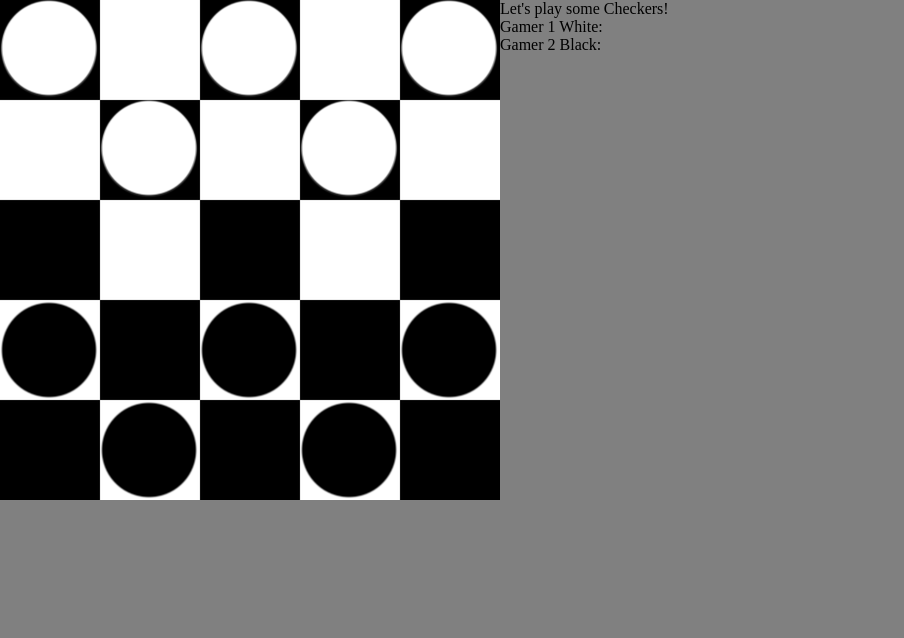
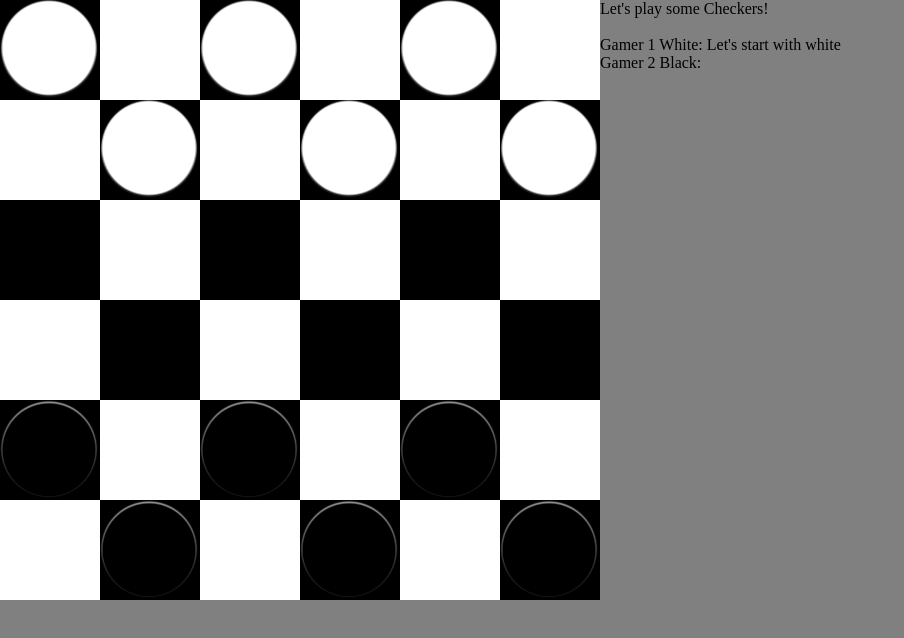
Before and after one commit to alitsiya/checkers, a plain HTML site: page index.html in a window 1280 px wide. Shown: the whole page, without its empty margins (0-904 px from the left). Drawn offline with nearby package versions, Linux system fonts and the light colour scheme.

Commit message:
Deleted and renamed

```diff
--- a/index.html
+++ b/index.html
@@ -11,58 +11,141 @@
     <div class="container">
         <div class="row">
             <div class="col-1">
-                <div class="chessboard">
-                </div>
+                <div class="chessboard"></div>
             </div>
             <div class="col-2">
                 <div>Let's play some Checkers!</div>
-                <div>Gamer 1 White: </div>
-                <div>Gamer 2 Black: </div>
+                <br>
+                <div id='gamerwhite'>Gamer 1 White: Let's start with white</div>
+                <div id='gamerblack'>Gamer 2 Black: </div>
+                <div id="message"></div>
             </div>
         </div>
     </div>
     <script src="https://code.jquery.com/jquery-2.1.1.js"></script>
     <script>
-    $('.chessboard').html('<img src="white.png" alt="" id="w1"><img src="white.png" alt="" id="w2"><img src="white.png" alt="" id="w3"><img src="white.png" alt="" id="w4"><img src="white.png" alt="" id="w5"><img src="black.png" alt="" id="b1"><img src="black.png" alt="" id="b2"><img src="black.png" alt="" id="b3"><img src="black.png" alt="" id="b4"><img src="black.png" alt="" id="b5">')
-/*initial setting of the Board */
-    var board = [{
-        name: 'img#w1',top: 0,left: 0},
-        {
-        name: 'img#w2',top: 0,left: 200
-    }, {
-        name: 'img#w3',top: 0,left: 400
-    }, {
-        name: 'img#w4',top: 100,left: 100
-    }, {
-        name: 'img#w5',top: 100,left: 300
-    }, {
-        name: 'img#b1',top: 400,left: 100
-    }, {
-        name: 'img#b2',top: 400,left: 300
-    }, {
-        name: 'img#b3',top: 300,left: 0
-    }, {
-        name: 'img#b4',top: 300,left: 200
-    }, {
-        name: 'img#b5',top: 300,left: 400
-    }]
+    /*initial setting of the Board */
+    var create_board = function(size, checkers_lines) {
+        var board = [];
+        for (var i = 0; i < size; i++) {
+            board.push([]);
+            for (var j = 0; j < size; j++) {
+                var color = 'black';
+                if ((i + j) % 2 === 1) {
+                    color = 'white';
+                }
+                board[i].push({
+                    name: 'cell' + i + j,
+                    color: color,
+                    top: i * 100,
+                    left: j * 100,
+                    checkercolor: '',
+                    checkername: ''
+                });
+            }
+        }
+        var checkercount = 0;
+        for (var i = 0; i < checkers_lines; i++) {
+            for (var j = 0; j < size; j++) {
+                if (board[i][j].color === 'black') {
+                    checkercount++;
+                    board[i][j].checkercolor = 'white';
+                    board[i][j].checkername = 'checker' + checkercount;
+                }
+            }
+        }
+        for (var i = size - checkers_lines; i < size; i++) {
+            for (var j = 0; j < size; j++) {
+                if (board[i][j].color === 'black') {
+                    checkercount++;
+                    board[i][j].checkercolor = 'black';
+                    board[i][j].checkername = 'checker' + checkercount;
+                }
+            }
+        }
+        return board;
+    }
+    var board = create_board(6, 2);
+    //console.log(board);
+    var draw_board = function(board) {
+        for (var i = 0; i < board.length; i++) {
+            for (var j = 0; j < board[i].length; j++) {
+                $('.chessboard').append('<div id="' + board[i][j].name + '"></div>');
 
-    for (var i=0; i < board.length; i++) {
-    	$(board[i].name).css({top: board[i].top, left: board[i].left});
+                $('div#' + board[i][j].name).css({
+                    top: board[i][j].top,
+                    left: board[i][j].left,
+                    'background-color': board[i][j].color,
+                    width: 100,
+                    height: 100,
+                    position: 'absolute',
+                    'z-index': 1
+                });
+                console.log($('div#' + board[i][j].name));
+                if (board[i][j].checkercolor != '') {
+                    $('.chessboard').append('<img src="' + board[i][j].checkercolor + '.png" id="' + board[i][j].checkername + '"/> ');
+                    $('img#' + board[i][j].checkername).css({
+                        top: board[i][j].top,
+                        left: board[i][j].left,
+                        position: 'absolute',
+                        'z-index': 2
+                    });
+                }
+            }
+        }
     }
-    console.log("Board length " + board.length)
+    draw_board(board);
+
+    var divchangegamer = function(turn) {
+        $('#gamerwhite').text('Gamer 1 White: ');
+        $('#gamerblack').text('Gamer 2 Black: ');
+        var str = '#gamer' + turn;
+        console.log(str);
+        $(str).append("Now it's your turn!");
+    }
+
+    var clicki = -1;
+    var clickj = -1;
+    var turn = 'white';
+    var click_on_board = function() {
+        var i = Math.floor(event.pageY / 100);
+        var j = Math.floor(event.pageX / 100);
+        if (clicki === -1) {
+            console.log(event.pageX, event.pageY, !!event.which);
+            $('#message').text('');
+            if (board[i][j].checkername != '' && board[i][j].checkercolor === turn) {
+                clicki = i;
+                clickj = j;
+
+                $('div#' + board[i][j].name).css('background-color', 'blue');
+            } else {
+                $('#message').text('You chose empty tile or incorrect checker')
+            }
+        } else {
+            $('div#' + board[clicki][clickj].name).css('background-color', board[clicki][clickj].color);
+            if (board[i][j].checkercolor === '' && board[i][j].color === 'black') {
+                board[i][j].checkercolor = board[clicki][clickj].checkercolor;
+                board[clicki][clickj].checkercolor = '';
+                board[i][j].checkername = board[clicki][clickj].checkername;
+                board[clicki][clickj].checkername = '';
+                $('img#' + board[i][j].checkername).css({
+                    top: board[i][j].top,
+                    left: board[i][j].left,
+                    position: 'absolute'
+                });
+                if (turn === 'white') {
+                    turn = 'black'
+                } else {
+                    turn = 'white';
+                }
+                divchangegamer(turn);
+            }
+            clicki = -1;
+            clickj = -1;
+        }
+    }
 
 
-    /*        var imgright = window.innerWidth - event.pageX - 250;
-    var imgtop = event.pageY;
-    $('img').css({position: 'absolute', top: imgtop, right: imgright}) */
-    var click_on_board = function() {
-        console.log(event.pageX, event.pageY, !!event.which)
-        $('img#w1').css({
-            top: Math.floor(event.pageY/100)*100,
-            left: Math.floor(event.pageX/100)*100
-        })
-    }
 
     document.querySelector('.chessboard').addEventListener('click', click_on_board)
     </script>
--- a/styles.css
+++ b/styles.css
@@ -23,8 +23,8 @@ position: absolute;
 
 .col-1 {
     float: left;
-    width: 500px;
-    height: 500px;
+    width: 600px;
+    height: 600px;
 }
 
 .col-2 {
@@ -35,10 +35,8 @@ position: absolute;
 }
 
 .chessboard {
-    background-image: url("chessboard.png");
-    background-color: white;
-    width: 500px;
-    height: 500px;
+    width: 600px;
+    height: 600px;
     float: left;
 }
 .ceilrow {
@@ -48,13 +46,11 @@ position: absolute;
     position: relative;
 }
 .ceil_white{
-	/* background-image: url("white.gif"); */
 	width: 20%;
 	height: 100%;
 	float: left;
 }
 .ceil_black{
-	/* background-image: url("black.png"); */
 	width: 20%;
 	height: 100%;
 	float: left;
--- a/styles2.css
+++ /dev/null
@@ -1,57 +0,0 @@
-html,body {padding:0; margin:0;}
-
-body {
-    background-color: gray;
-    margin: 0;
-    padding:0 ;
-
-}
-img {
-position: absolute;
-}
-.container {
-    position: relative;
-    text-align: left;
-    margin: 0 auto;
-}
-
-.row {
-    width: 100%;
-    display: inline-block;
-    position: relative;
-}
-
-.col-1 {
-    float: left;
-    width: 600px;
-    height: 600px;
-}
-
-.col-2 {
-    float: left;
-    /* margin: 20px auto 20px auto;
-    margin-right: 0; */
-    width: 40%;
-}
-
-.chessboard {
-    width: 600px;
-    height: 600px;
-    float: left;
-}
-.ceilrow {
-    width: 100%;
-    height: 20%;
-    display: inline-block;
-    position: relative;
-}
-.ceil_white{
-	width: 20%;
-	height: 100%;
-	float: left;
-}
-.ceil_black{
-	width: 20%;
-	height: 100%;
-	float: left;
-}
```
Also changed, not shown: javascript.js (deleted, +0 -53 lines), provided.js (deleted, +0 -178 lines), chessboard.png (deleted).
